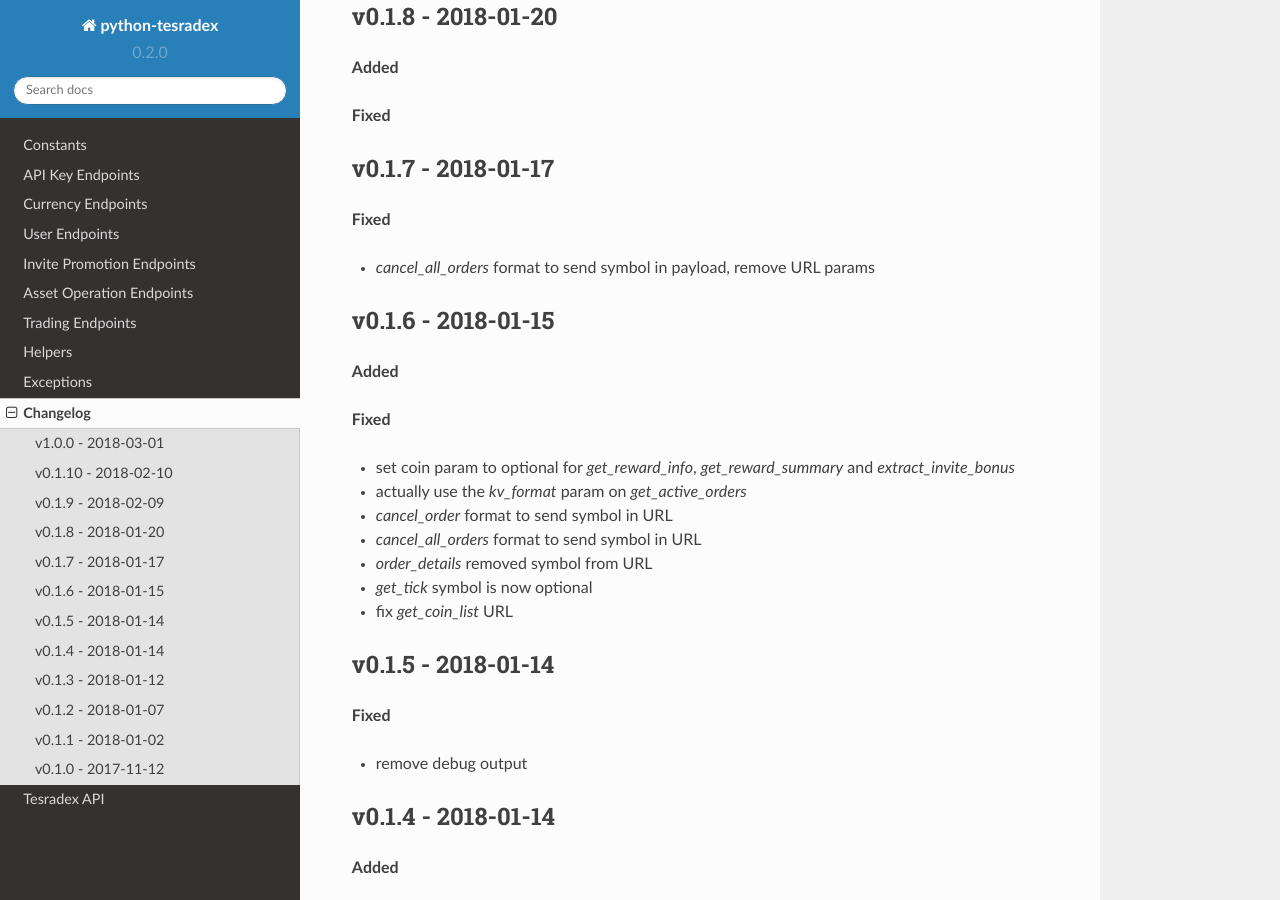
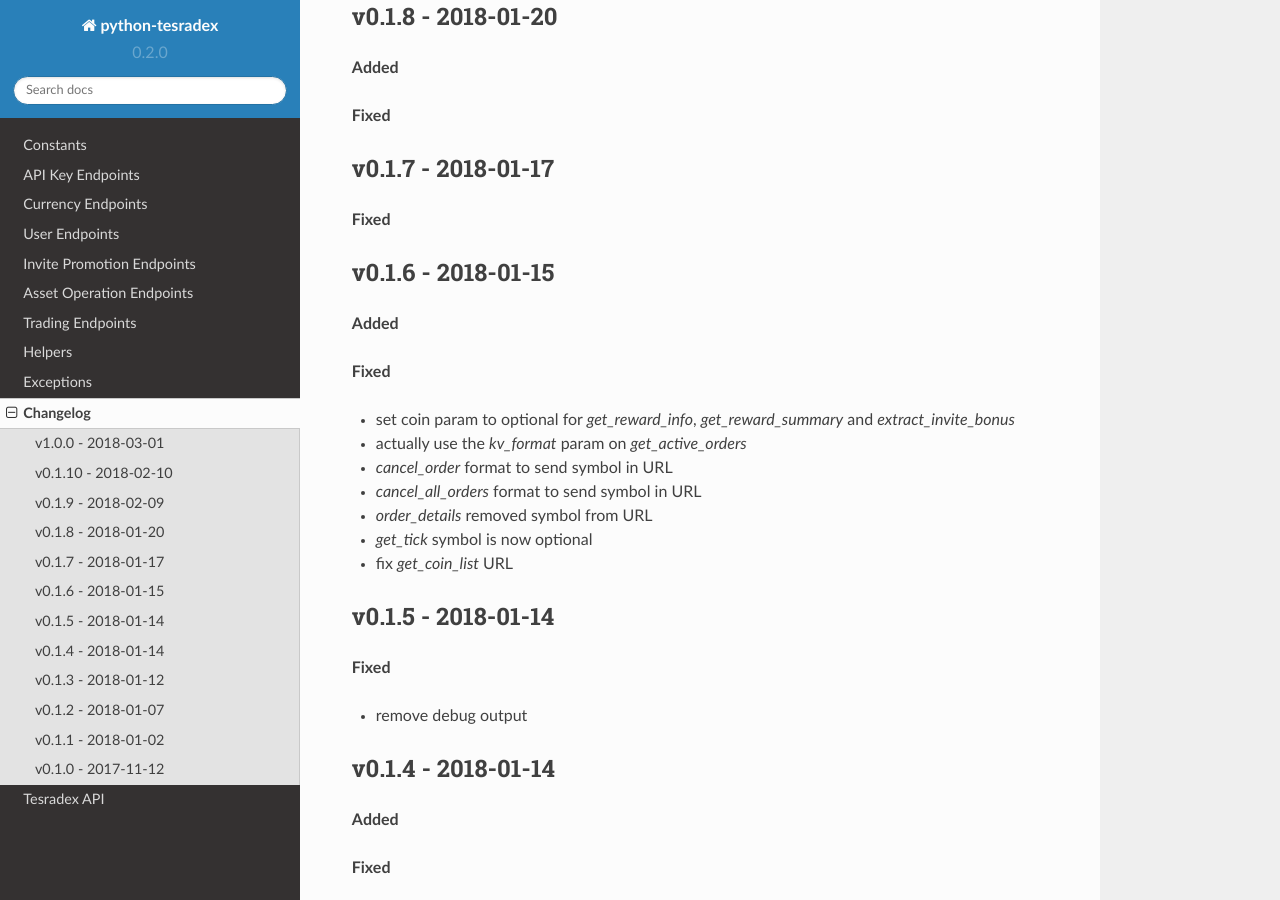
Before and after one commit to TesrabNetwork/python-tesradex, a Sphinx documentation site: the page built from docs/changelog.rst, in a window 1280 px wide and 900 px high, scrolled down 1216 px. Built offline with Sphinx 7.4.7 and the Read the Docs theme 2.0.0, drawn with Linux system fonts in a browser that asks for light colours; formulas are drawn with MathJax 3; pages that are not in the unit, such as notebooks, are missing from menus.

Commit message:
update changelog.rst

```diff
--- a/docs/changelog.rst
+++ b/docs/changelog.rst
@@ -64,7 +64,7 @@
 **Fixed**
 
 
-- `cancel_all_orders` format to send symbol in payload, remove URL params
+
 
 
 v0.1.6 - 2018-01-15
```
